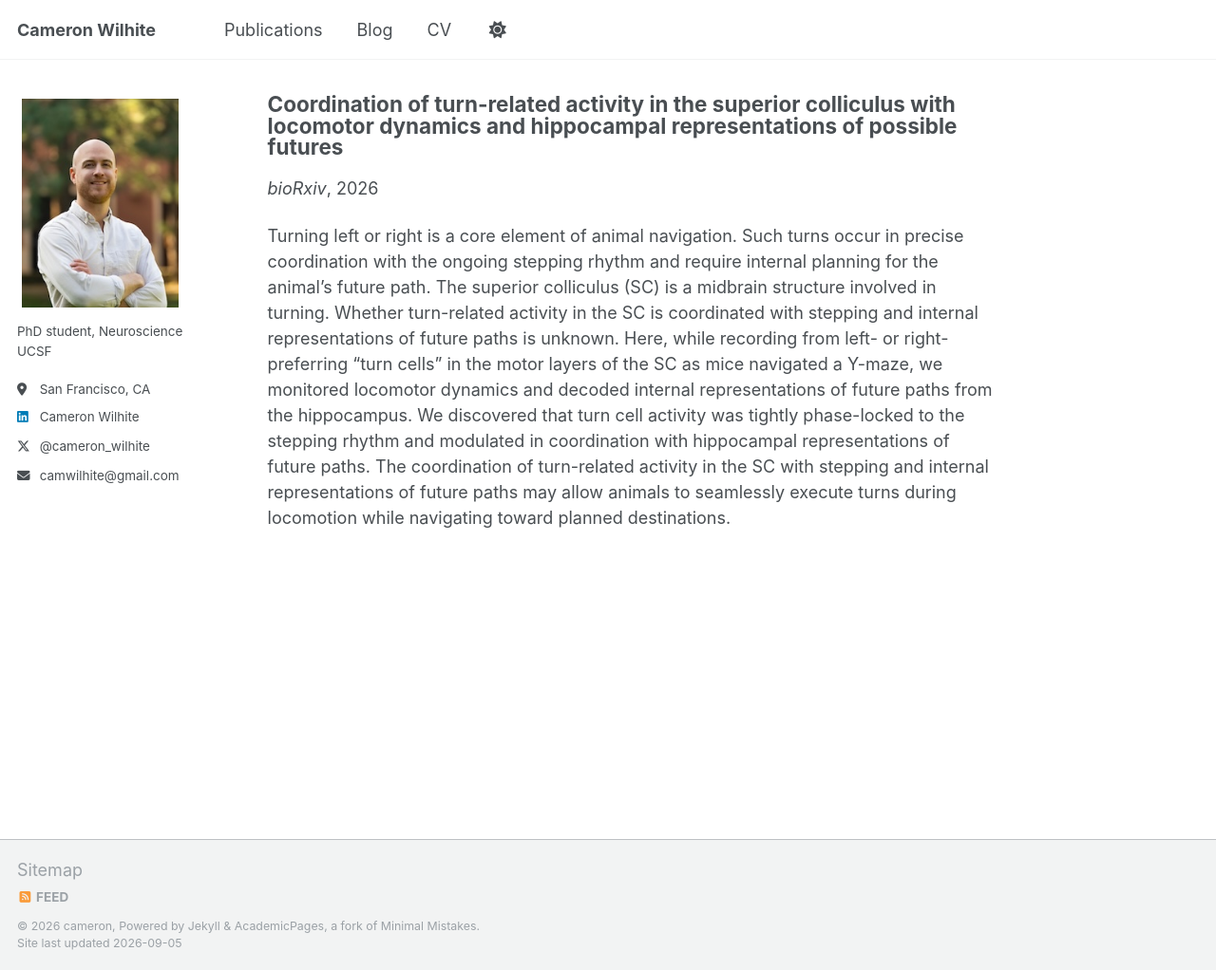
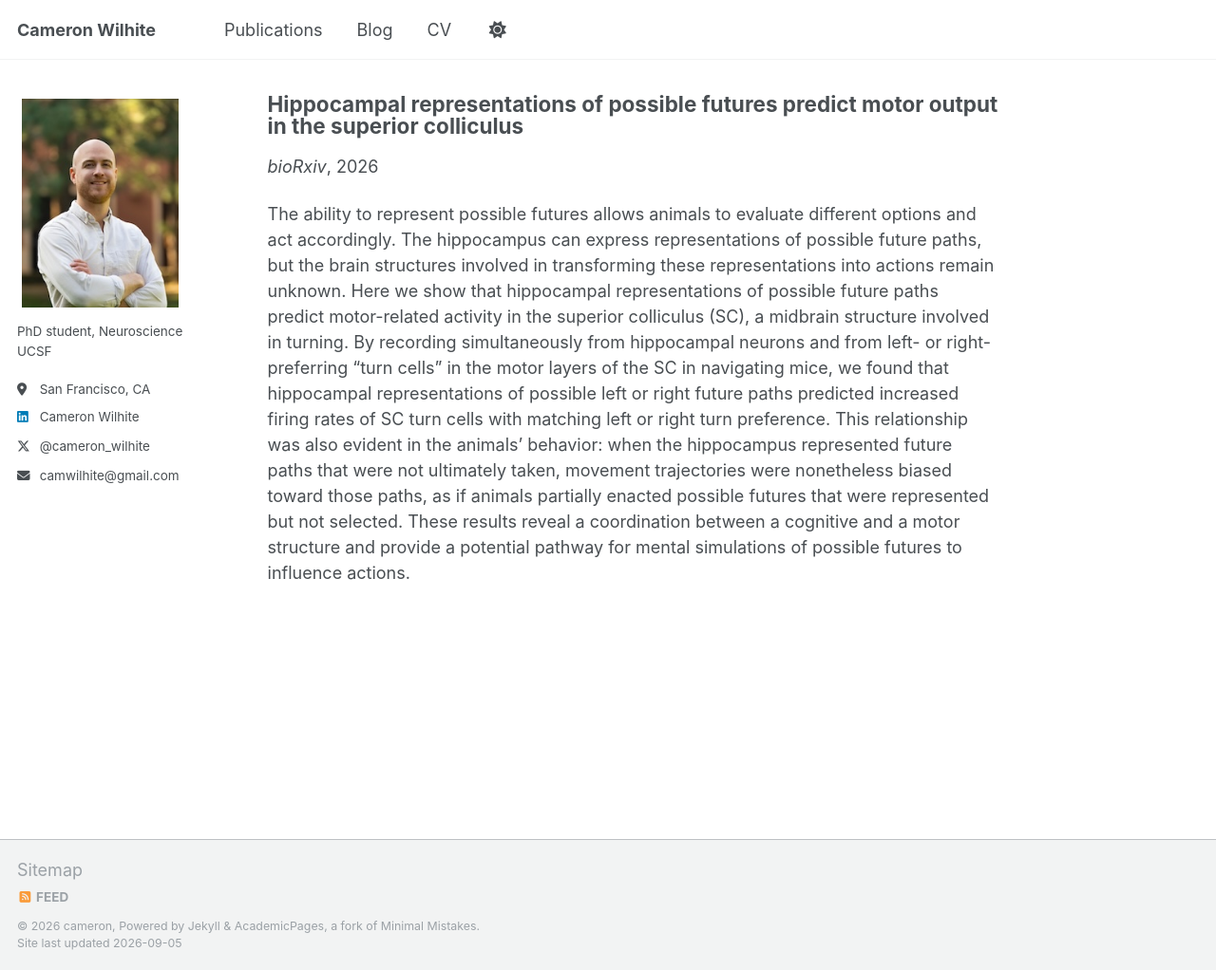
Before and after one commit to camwilhite/camwilhite.github.io, a Jekyll site: the page built from _publications/2026_SC_HPC.md, in a window 1280 px wide and 1022 px high. Shown: the whole window at 95% size. Built offline with Jekyll 4.4.1, drawn with Linux system fonts in a browser that asks for light colours; a script that is not in the unit is left out.

Commit message:
Revise publication details for 2026_SC_HPC
Updated the title, date, and paper URL for the publication. Revised the abstract to reflect new findings on hippocampal representations and motor output.

```diff
--- a/_publications/2026_SC_HPC.md
+++ b/_publications/2026_SC_HPC.md
@@ -1,14 +1,14 @@
 ---
-title: "Coordination of turn-related activity in the superior colliculus with locomotor dynamics and hippocampal representations of possible futures"
+title: "Hippocampal representations of possible futures predict motor output in the superior colliculus"
 collection: publications
 category: manuscripts
 permalink: /publication/2026_SC_HPC
 excerpt: 'Cameron Wilhite, Loren M. Frank, Massimo Scanziani'
-date: 2026-02-05
+date: 2026-09-05
 venue: bioRxiv
 slidesurl:
-paperurl: /files/Wilhite_Frank_Scanziani_061226.pdf
+paperurl: /files/Wilhite_Frank_Scanziani_sweeps_082826_final.pdf
 citation:
 ---
 
-Turning left or right is a core element of animal navigation. Such turns occur in precise coordination with the ongoing stepping rhythm and require internal planning for the animal's future path. The superior colliculus (SC) is a midbrain structure involved in turning. Whether turn-related activity in the SC is coordinated with stepping and internal representations of future paths is unknown. Here, while recording from left- or right-preferring “turn cells” in the motor layers of the SC as mice navigated a Y-maze, we monitored locomotor dynamics and decoded internal representations of future paths from the hippocampus. We discovered that turn cell activity was tightly phase-locked to the stepping rhythm and modulated in coordination with hippocampal representations of future paths. The coordination of turn-related activity in the SC with stepping and internal representations of future paths may allow animals to seamlessly execute turns during locomotion while navigating toward planned destinations.
+The ability to represent possible futures allows animals to evaluate different options and act accordingly. The hippocampus can express representations of possible future paths, but the brain structures involved in transforming these representations into actions remain unknown. Here we show that hippocampal representations of possible future paths predict motor-related activity in the superior colliculus (SC), a midbrain structure involved in turning. By recording simultaneously from hippocampal neurons and from left- or right-preferring “turn cells” in the motor layers of the SC in navigating mice, we found that hippocampal representations of possible left or right future paths predicted increased firing rates of SC turn cells with matching left or right turn preference. This relationship was also evident in the animals’ behavior: when the hippocampus represented future paths that were not ultimately taken, movement trajectories were nonetheless biased toward those paths, as if animals partially enacted possible futures that were represented but not selected. These results reveal a coordination between a cognitive and a motor structure and provide a potential pathway for mental simulations of possible futures to influence actions.
```
